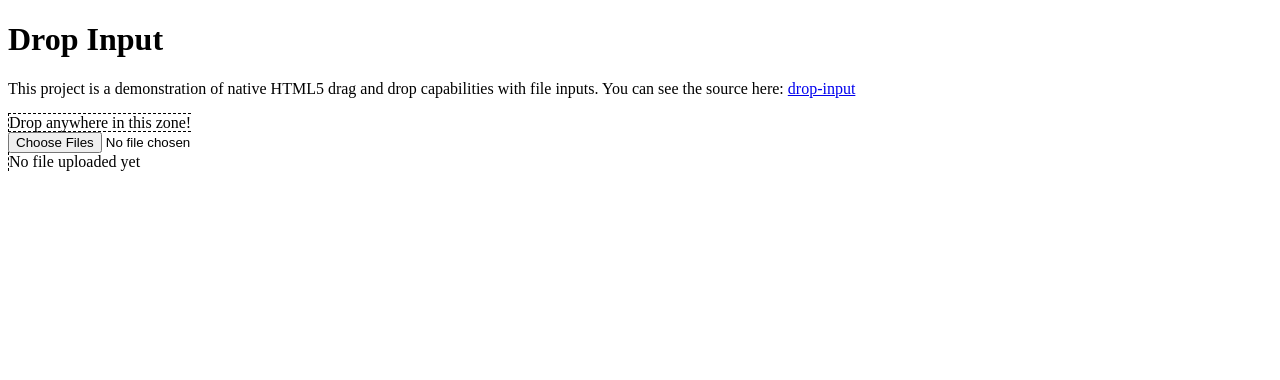
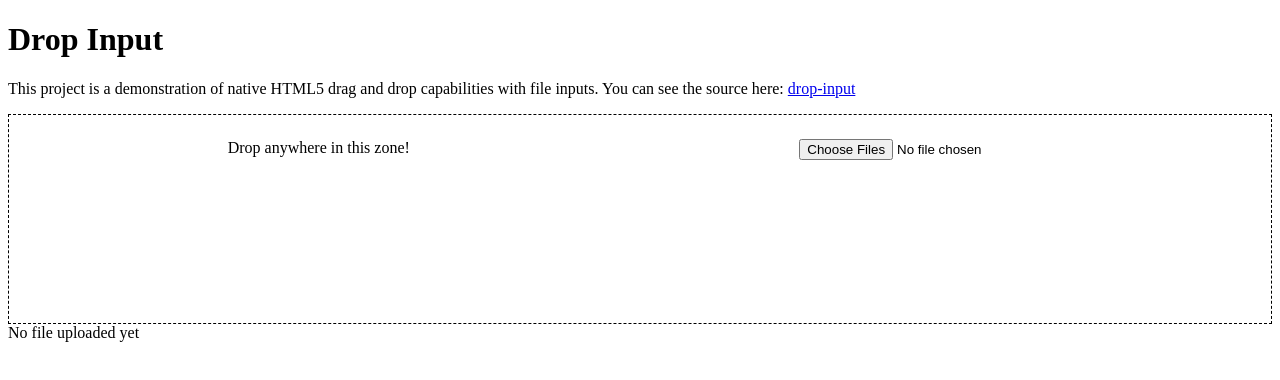
Before and after one commit to rupert-mckay/drop-input, a React app: page / in a window 1280 px wide. Shown: the top 380 px of the page. Built offline with nearby package versions, Linux system fonts and the light colour scheme; the HTML template or start-up script is replaced by a standard one.

Commit message:
Fix inner child hover bug

```diff
--- a/src/app.tsx
+++ b/src/app.tsx
@@ -37,6 +37,9 @@ const useDropZone = ({
 }) => {
 	const [isDragActive, setIsDragActive] = useState(false);
 
+	// @see https://stackoverflow.com/a/21002544/5177400
+	const nestingCounter = useRef(0);
+
 	useEffect(() => {
 		if (dropZoneRef.current === null) {
 			return;
@@ -54,10 +57,14 @@ const useDropZone = ({
 			e.stopPropagation();
 		};
 		const onDragEnterHandler = () => {
+			nestingCounter.current += 1;
 			setIsDragActive(true);
 		};
 		const onDragLeaveHandler = () => {
-			setIsDragActive(false);
+			nestingCounter.current -= 1;
+			if (nestingCounter.current === 0) {
+				setIsDragActive(false);
+			}
 		};
 		dropZoneRef.current.addEventListener("drop", onDropEventHandler);
 		dropZoneRef.current.addEventListener("dragover", onDragOverEventHandler);
@@ -124,12 +131,16 @@ export const App = () => {
 			</p>
 			<label
 				ref={dropZoneRef}
+				className="stack"
 				style={{
 					minHeight: "10rem",
 					border: isDragActive ? "5px solid red" : "1px dashed black",
+					display: "flex",
+					justifyContent: "space-around",
+					padding: "var(--space, 1.5rem)",
 				}}
 			>
-				Drop anywhere in this zone!
+				<span>Drop anywhere in this zone!</span>
 				<input
 					ref={inputRef}
 					style={{ display: "block" }}
```
